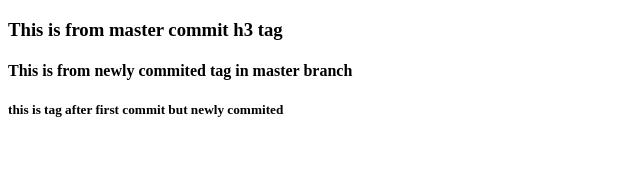
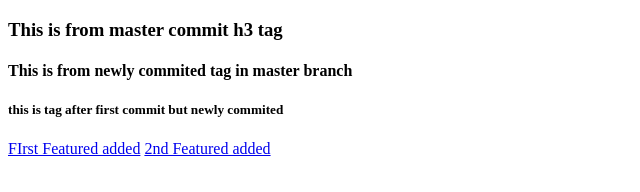
Before and after one commit to Ramkumar908/Testing, a plain HTML site: page index.html in a window 1280 px wide. Shown: the whole page, without its empty margins (0-640 px from the left). Drawn offline with Linux system fonts and the light colour scheme.

Commit message:
new feature added

```diff
--- a/index.html
+++ b/index.html
@@ -11,5 +11,7 @@
     <h3>This is from master commit h3 tag</h3>
     <h4>This is from newly commited tag in master branch</h4>
      <h5>this is tag after first commit but newly commited</h5>
+     <a href="#">FIrst Featured added</a>
+     <a href="#">2nd Featured added</a>
 </body>
 </html>
```
